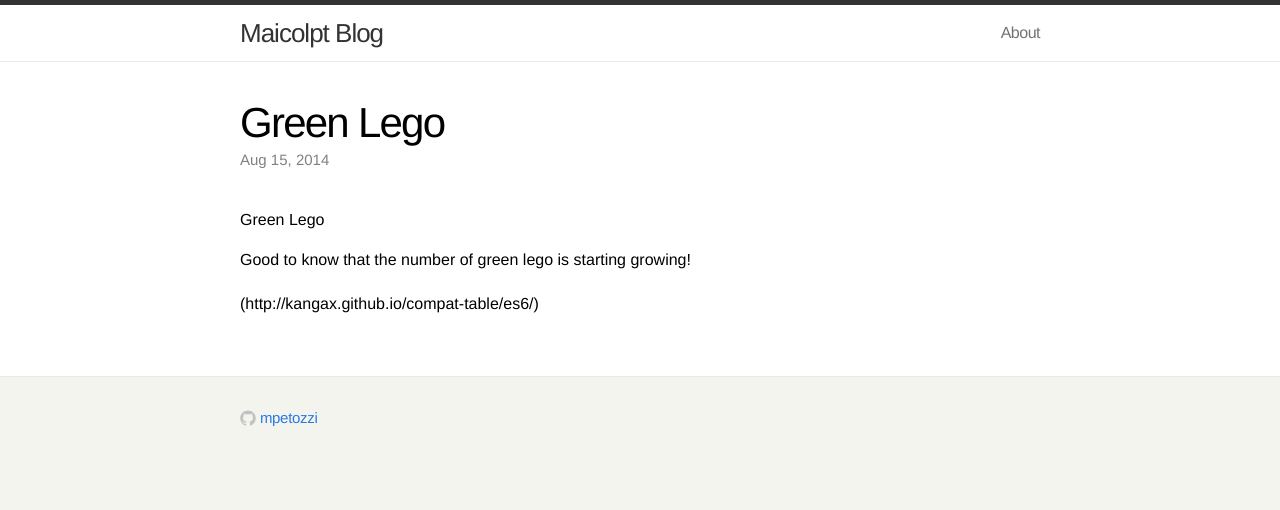
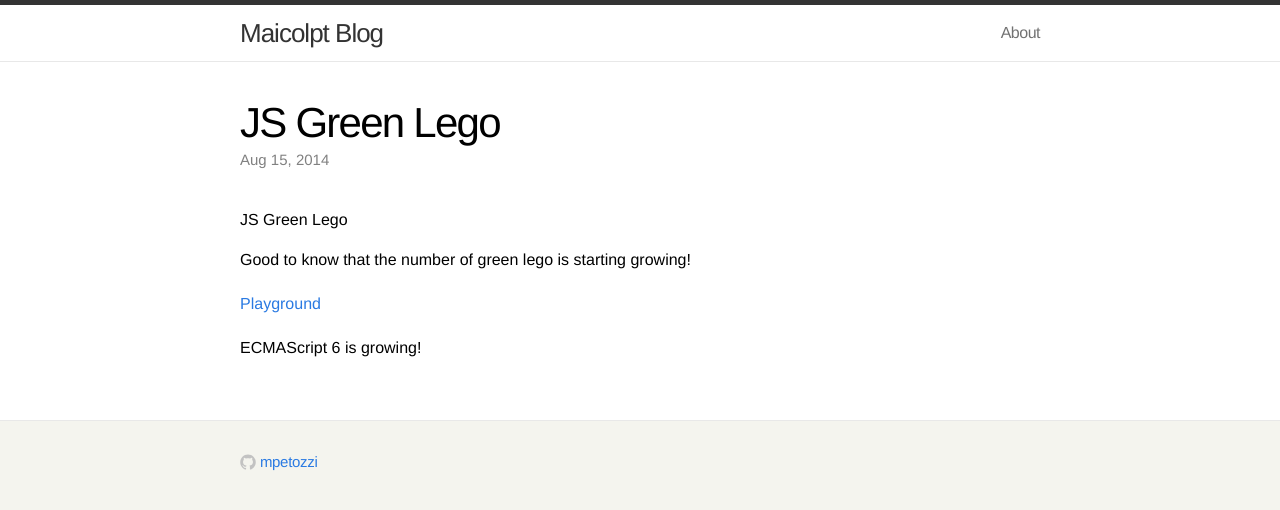
Before and after one commit to mpetozzi/blog, a Jekyll site: the page built from _posts/2014-08-15-js-green-lego.markdown, in a window 1280 px wide. Shown: the top 510 px of the page. Built offline with Jekyll 4.4.1, drawn with Linux system fonts in a browser that asks for light colours.

Commit message:
Update and rename 2014-08-15-green-lego.markdown to 2014-08-15-js-green-lego.markdown

```diff
--- a/_posts/2014-08-15-green-lego.markdown
+++ b/_posts/2014-08-15-js-green-lego.markdown
@@ -1,11 +1,13 @@
 ---
 layout: post
-title:  "Green Lego"
+title:  "JS Green Lego"
 date:   2014-08-15 20:20:14
 categories: ECMAScript 6
 ---
-#Green Lego
+#JS Green Lego
 
 Good to know that the number of green lego is starting growing!
 
-(http://kangax.github.io/compat-table/es6/)
+[Playground](http://kangax.github.io/compat-table/es6/)
+
+ECMAScript 6 is growing!
```
